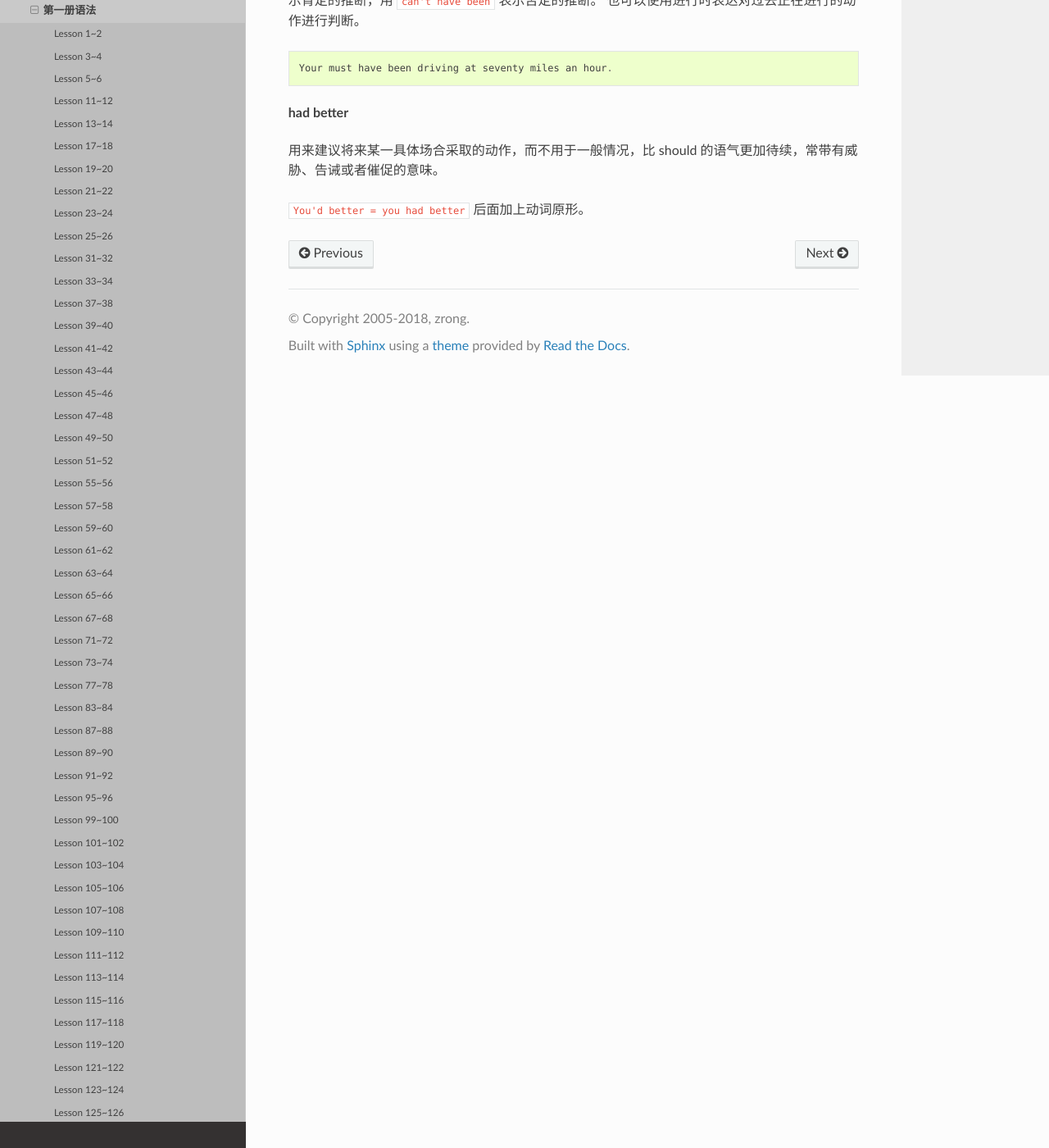
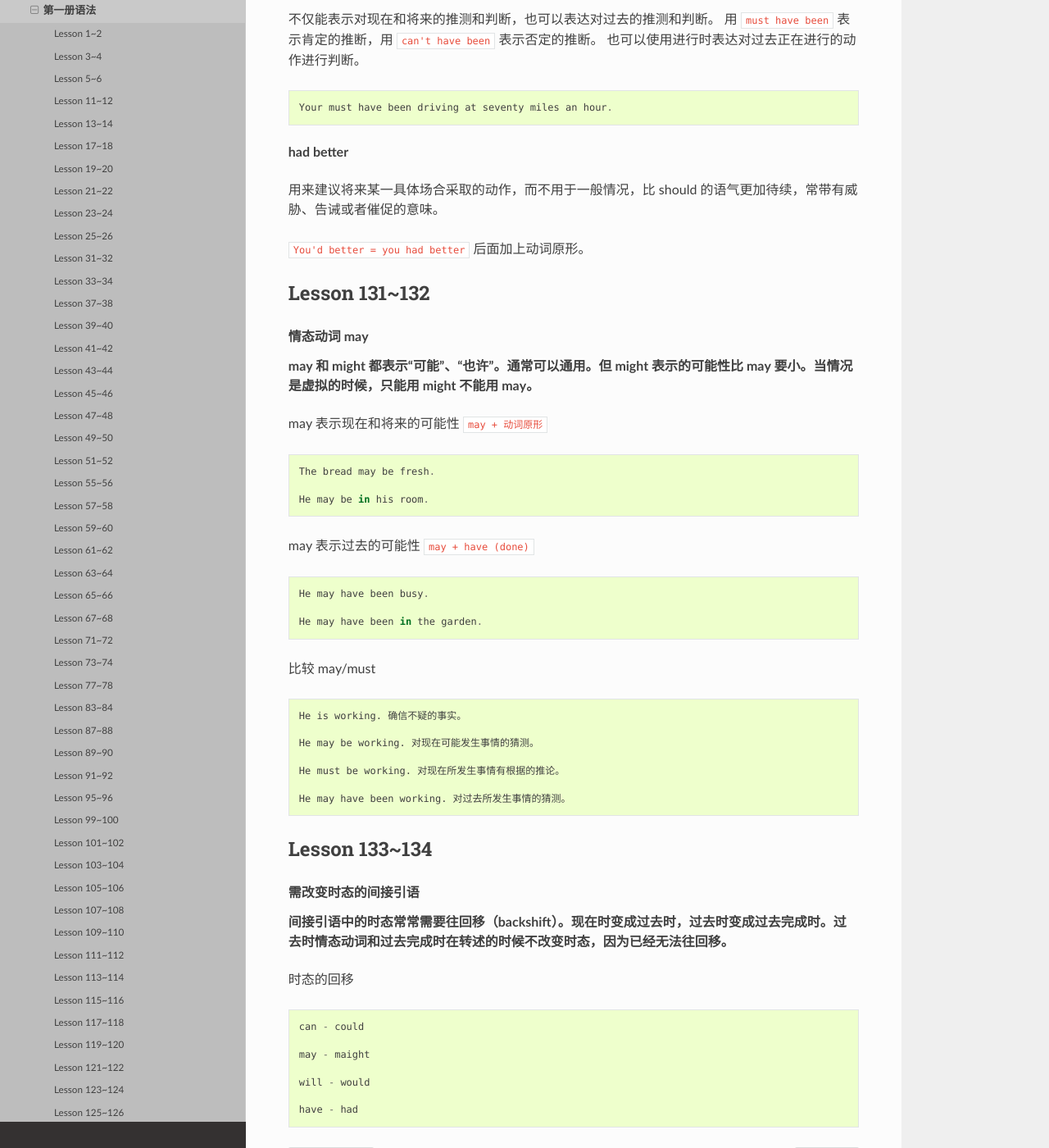
Before and after one commit to zrong/wiki, a Sphinx documentation site: the page built from source/lang/nce/1grammar.rst, in a window 1280 px wide and 1400 px high, scrolled down 25152 px. Shown: the whole window at 82% size. Built offline with Sphinx 7.4.7 and the Read the Docs theme 2.0.0, drawn with Linux system fonts in a browser that asks for light colours; some of the changed text lies outside the part shown.

Commit message:
📦 NEW: update 133-134

```diff
--- a/source/lang/nce/1grammar.rst
+++ b/source/lang/nce/1grammar.rst
@@ -230,7 +230,7 @@ Lesson 43~44
 
 .. glossary::
 
-    can 情态动词
+    情态动词 can
 
 它本身不表示动词，只表示体力或者脑力方面的能力或者客观的可能。
 
@@ -249,7 +249,7 @@ Lesson 45~46
 
 .. glossary::
 
-    can 情态动词
+    情态动词 can
 
 can的疑问句形式，将can置于句首，后接句子主语和主要位于动词 ::
 
@@ -1148,3 +1148,54 @@ Lesson 129~130
 用来建议将来某一具体场合采取的动作，而不用于一般情况，比 should 的语气更加待续，常带有威胁、告诫或者催促的意味。
 
 ``You'd better = you had better`` 后面加上动词原形。
+
+
+Lesson 131~132
+===================
+
+.. glossary::
+
+    情态动词 may
+
+    may 和 might 都表示“可能”、“也许”。通常可以通用。但 might 表示的可能性比 may 要小。当情况是虚拟的时候，只能用 might 不能用 may。
+
+may 表示现在和将来的可能性 ``may + 动词原形`` ::
+
+    The bread may be fresh.
+
+    He may be in his room.
+
+may 表示过去的可能性 ``may + have (done)`` ::
+
+    He may have been busy.
+
+    He may have been in the garden.
+
+比较 may/must ::
+
+    He is working. 确信不疑的事实。
+
+    He may be working. 对现在可能发生事情的猜测。
+
+    He must be working. 对现在所发生事情有根据的推论。
+
+    He may have been working. 对过去所发生事情的猜测。
+
+Lesson 133~134
+===================
+
+.. glossary::
+
+    需改变时态的间接引语
+
+    间接引语中的时态常常需要往回移（backshift）。现在时变成过去时，过去时变成过去完成时。过去时情态动词和过去完成时在转述的时候不改变时态，因为已经无法往回移。
+
+时态的回移 ::
+
+    can - could
+
+    may - maight
+
+    will - would
+
+    have - had
--- a/source/lang/nce/can-must-haveto-need-do.rst
+++ b/source/lang/nce/can-must-haveto-need-do.rst
@@ -7,6 +7,8 @@ can/must/have to/need/do
 
 :term:`情态动词 must`
 
+:term:`情态动词 can`
+
 :term:`禁令`
 
 :term:`must 和 can't`
@@ -14,3 +16,5 @@ can/must/have to/need/do
 :term:`had better 与 must`
 
 :term:`must/have to/needn't`
+
+:term:`情态动词 may`
```
Also changed, not shown: source/lang/nce/1sentence.rst (+33 -0 lines), source/lang/nce/1vocabulary.rst (+21 -8 lines).
